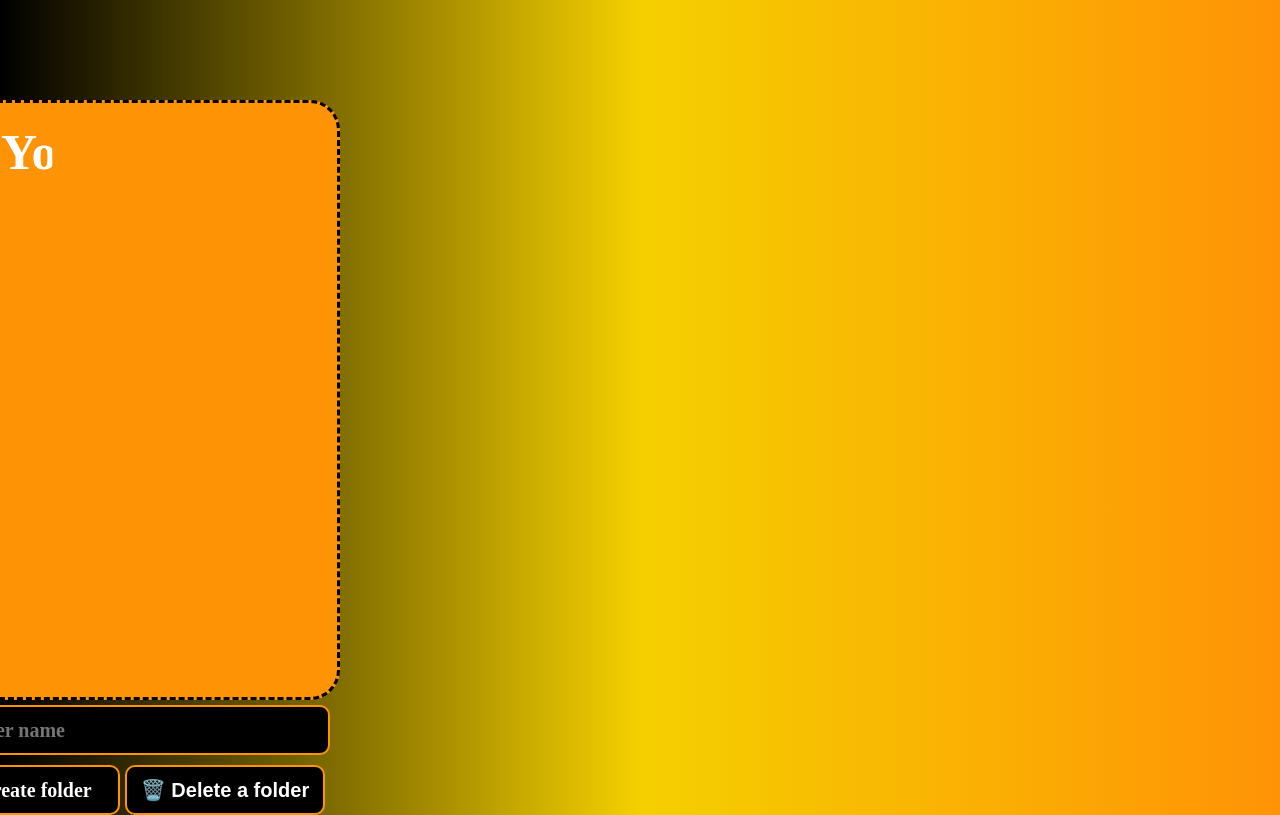
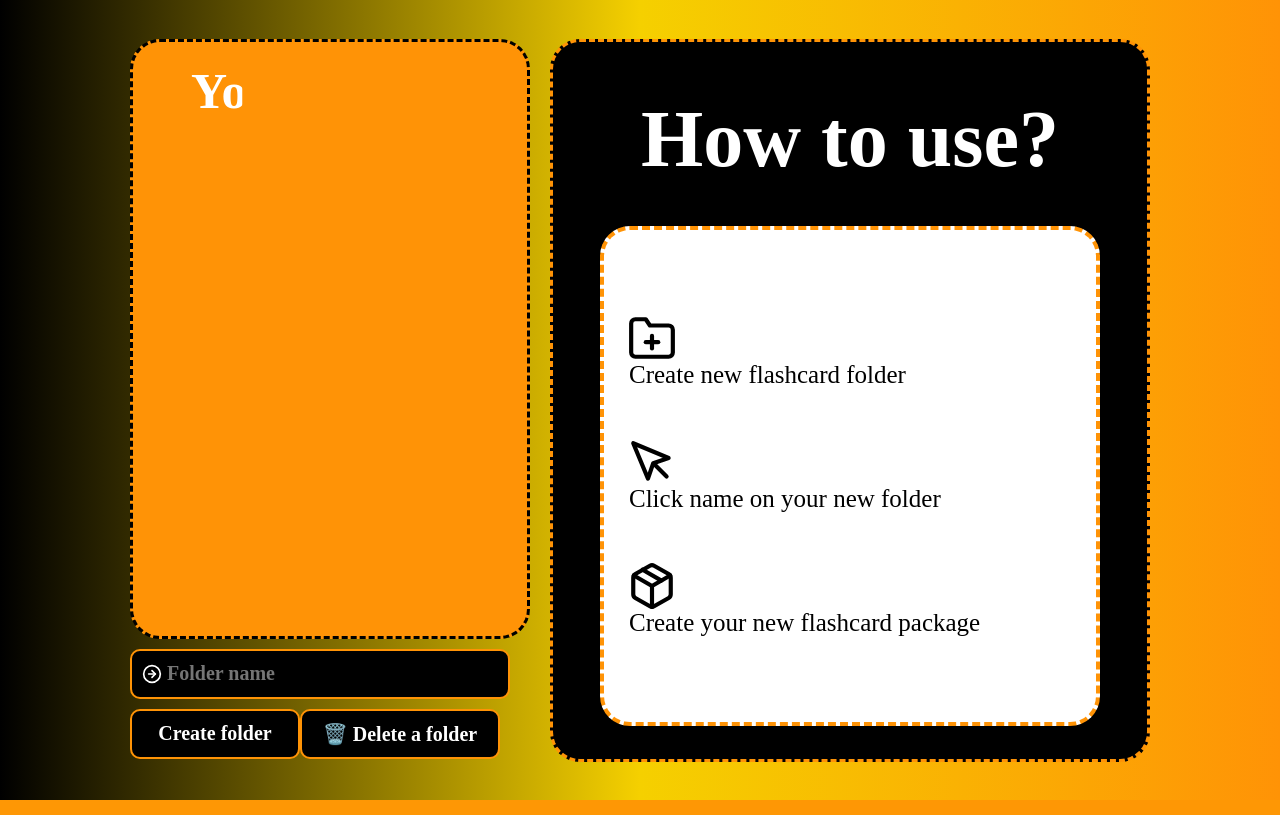
Before and after one commit to Nahida4479/WFC-ards, a PHP site: page /addflashcards.php in a window 1280 px wide. Run offline with PHP 8.4, Linux system fonts and the light colour scheme; the visitor is signed in with stand-in values (Sample User, id 1); data that the repository does not hold is empty.

Commit message:
Add How to use?

```diff
--- a/public/addflashcards.css
+++ b/public/addflashcards.css
@@ -1,5 +1,12 @@
 :root {
     --orange-color: rgb(255, 147, 6);
+}
+
+section {
+    display: flex;
+    flex-direction: row;
+    gap: 20px;
+    align-items: flex-start;
 }
 
 body {
@@ -7,6 +14,7 @@ body {
     display: flex;
     flex-direction: column;
     align-items: center;
+    justify-content: center;
     min-height: 100vh;
     margin: 0;
 }
@@ -19,10 +27,10 @@ body {
     background-color: var(--orange-color);
     width: 400px;
     height: 600px;
-    text-align: center;
     justify-content: flex-start;
     align-items: flex-start;
     padding-top: 100px;
+    padding-bottom: 20px;
     border-radius: 30px;
     border: 3px dashed black;
     overflow-y: scroll;
@@ -31,9 +39,6 @@ body {
     padding-right: 10px;
     padding-left: 10px;
     scrollbar-width: none;
-    margin-left: -1000px;
-    margin-top: 100px;
-    padding-bottom: 20px;
 }
 
 .folder_a {
@@ -52,19 +57,19 @@ body {
     padding: 0 15px;
     flex-shrink: 0;
     border: 2px dashed var(--orange-color);
-
 }
 
 #createfolder {
-    margin-left: -1000px;
-    margin-top: 100px;
-    gap: 10px;
-    margin-top: 5px;
     display: flex;
     flex-direction: column;
+    gap: 10px;
 }
 
 #folder_name1 {
+    background-image: url(./icons/arrow-right-circle.svg);
+    background-repeat: no-repeat;
+    background-size: 20px;
+    background-position: left 10px center;
     background-color: black;
     color: white;
     font-weight: bold;
@@ -74,7 +79,7 @@ body {
     border: 2px solid rgb(255, 147, 6);
     font-size: 20px;
     padding-right: 5px;
-    padding-left: 5px;
+    padding-left: 35px;
 }
 
 #button {
@@ -86,15 +91,15 @@ body {
     border-radius: 10px;
     border: 2px solid rgb(255, 147, 6);
     font-size: 20px;
-
 }
 
 #button:hover {
     background-color: red;
-
 }
 
-#folder_name1, #button {
+#folder_name1,
+#button,
+#toggle_delete_panel {
     -webkit-appearance: none;
     appearance: none;
     box-sizing: border-box;
@@ -102,11 +107,6 @@ body {
     line-height: normal;
     outline: none;
 }
-
-
-
-
-
 
 .folder_a_text {
     display: flex;
@@ -143,16 +143,8 @@ body {
     }
 }
 
-
-
-/* Delete panel */
-
 .hidden {
     display: none;
-}
-
-#toggle_delete_panel {
-
 }
 
 #delete_panel.hidden {
@@ -160,16 +152,15 @@ body {
 }
 
 #delete_panel {
-    position: absolute;
     display: flex;
     flex-direction: column;
-    justify-content: center;
+    justify-content: flex-start;
     align-items: center;
     background-color: var(--orange-color);
     border-radius: 30px;
     border: 3px dashed black;
     width: 200px;
-    height: 200px;
+    height: 700px;
     text-align: center;
     padding-top: 5px;
     padding-bottom: 5px;
@@ -177,8 +168,8 @@ body {
     overflow-x: hidden;
     scrollbar-width: none;
     gap: 5px;
-    margin-top: -600px;
-    margin-left: 400px;
+    margin-left: -230px;
+    margin-top: -727px;
 }
 
 .delete_icon {
@@ -210,7 +201,71 @@ body {
     border-radius: 10px;
     border: 2px solid rgb(255, 147, 6);
     font-size: 20px;
-    margin-left: -830px;
-    gap: 5px;
-    margin-top: -50px;
 }
+
+#toggle_delete_panel:hover {
+    background-color: red;
+}
+
+#howtouse {
+    background-color: black;
+    border: 3px dashed var(--orange-color);
+    width: 600px;
+    height: 723px;
+    border-radius: 30px;
+    color: white;
+    text-align: center;
+    padding: 20px;
+    box-sizing: border-box;
+    display: flex;
+    justify-content: center;
+    align-items: center;
+    flex-direction: column;
+
+}
+
+#htu_h1 {
+    font-size: 80px;
+    margin-top: 20px;
+}
+
+#howtouse_1 {
+    display: flex;
+    justify-content: center;
+    align-items: flex-start;
+    padding-right: 25px;
+    padding-left: 25px;
+    box-sizing: border-box;
+    background-color: white;
+    flex-direction: column;
+    width: 500px;
+    height: 500px;
+    margin-top: -25px;
+    border-radius: 30px;
+    color: black;
+    border: 4px dashed var(--orange-color);
+}
+
+#left_column {
+    display: flex;
+    flex-direction: column;
+    gap: 10px;
+}
+
+#button_row {
+    display: flex;
+    flex-direction: row;
+}
+
+
+.howtouse_step svg {
+    flex-shrink: 0;
+    display: block;
+    margin: -2px;
+    width: 50px;
+    height: 50px;
+}
+
+.howtouse_step {
+    font-size: 25px;
+}
--- a/public/addflashcards.php
+++ b/public/addflashcards.php
@@ -25,16 +25,18 @@ $result = mysqli_query($connection, "SELECT * FROM subjects WHERE user_id = $use
 <head>
     <meta charset="UTF-8">
     <meta name="viewport" content="width=device-width, initial-scale=1.0">
-    <title>add_flashcards</title>
+    <title>WFC-ards</title>
     <link rel="stylesheet" href="addflashcards.css">
 </head>
 <body>
 
+<section class="layout">
 
+<div id="left_column">
 <?php
     echo "<div class=folder>" . "<h1 id=YourFolderText>Your Folders</h1>";
     while ($row = mysqli_fetch_assoc($result)) {
-        echo "<div class=folder_a><a href='add_flashcards.php?subject_id=" . $row['id'] . "' class='folder_a_text'>" . htmlspecialchars($row['name']) . "</a></div>";
+        echo "<div class=folder_a><a href='createflashcard.php?subject_id=" . $row['id'] . "' class='folder_a_text'>" . htmlspecialchars($row['name']) . "</a></div>";
     }
     echo "</div>";
 
@@ -43,7 +45,10 @@ $result = mysqli_query($connection, "SELECT * FROM subjects WHERE user_id = $use
 
 <form method="POST" id="createfolder">
     <input type="text" name="folder_name" placeholder="Folder name" id="folder_name1">
+    <div id="button_row">
     <button type="submit" name="folder_button" id="button">Create folder</button>
+    <button id="toggle_delete_panel" type="button">🗑️ Delete a folder</button>
+</div>
 
 <div id="delete_panel" class="hidden">
     <h1 id="text_delete">Delete folder</h1>
@@ -56,7 +61,10 @@ while ($row = mysqli_fetch_assoc($result2)) {
 
 </div>
 </form>
-<button id="toggle_delete_panel">🗑️ Delete a folder</button>
+
+
+</div>
+
 
 <script>
 // Delete panel display
@@ -91,5 +99,26 @@ if (folder_name1.value.length < 1) {
 
 </script>
 
+
+
+
+<div id="howtouse">
+<h1 id="htu_h1">How to use?</h1>
+<div id="howtouse_1">
+<p class="howtouse_step">
+<svg xmlns="http://www.w3.org/2000/svg" width="24" height="24" viewBox="0 0 24 24" fill="none" stroke="currentColor" stroke-width="2" stroke-linecap="round" stroke-linejoin="round" class="feather feather-folder-plus"><path d="M22 19a2 2 0 0 1-2 2H4a2 2 0 0 1-2-2V5a2 2 0 0 1 2-2h5l2 3h9a2 2 0 0 1 2 2z"></path><line x1="12" y1="11" x2="12" y2="17"></line><line x1="9" y1="14" x2="15" y2="14"></line></svg>
+Create new flashcard folder</p>
+
+<p class="howtouse_step">
+<svg xmlns="http://www.w3.org/2000/svg" width="24" height="24" viewBox="0 0 24 24" fill="none" stroke="currentColor" stroke-width="2" stroke-linecap="round" stroke-linejoin="round" class="feather feather-mouse-pointer"><path d="M3 3l7.07 16.97 2.51-7.39 7.39-2.51L3 3z"></path><path d="M13 13l6 6"></path></svg>
+Click name on your new folder</p>
+
+<p class="howtouse_step">
+    <svg xmlns="http://www.w3.org/2000/svg" width="24" height="24" viewBox="0 0 24 24" fill="none" stroke="currentColor" stroke-width="2" stroke-linecap="round" stroke-linejoin="round" class="feather feather-package"><line x1="16.5" y1="9.4" x2="7.5" y2="4.21"></line><path d="M21 16V8a2 2 0 0 0-1-1.73l-7-4a2 2 0 0 0-2 0l-7 4A2 2 0 0 0 3 8v8a2 2 0 0 0 1 1.73l7 4a2 2 0 0 0 2 0l7-4A2 2 0 0 0 21 16z"></path><polyline points="3.27 6.96 12 12.01 20.73 6.96"></polyline><line x1="12" y1="22.08" x2="12" y2="12"></line></svg>
+Create your new flashcard package</p>
+<div>
+</div>
+
+</section>
 </body>
 </html>
--- a/public/register.php
+++ b/public/register.php
@@ -32,7 +32,7 @@ if ($_SERVER['REQUEST_METHOD'] === 'POST') {
 <head>
     <meta charset="UTF-8">
     <meta name="viewport" content="width=device-width, initial-scale=1.0">
-    <title>Register</title>
+    <title>WFC-ards</title>
     <link rel="stylesheet" href="style_login_register.css">
 </head>
 <body>
```
Also changed, not shown: public/createflashcard.php (added), public/icons/arrow-right-circle.svg (added), public/icons/folder-plus.svg (added), public/icons/mouse-pointer.svg (added), public/icons/package.svg (added).
